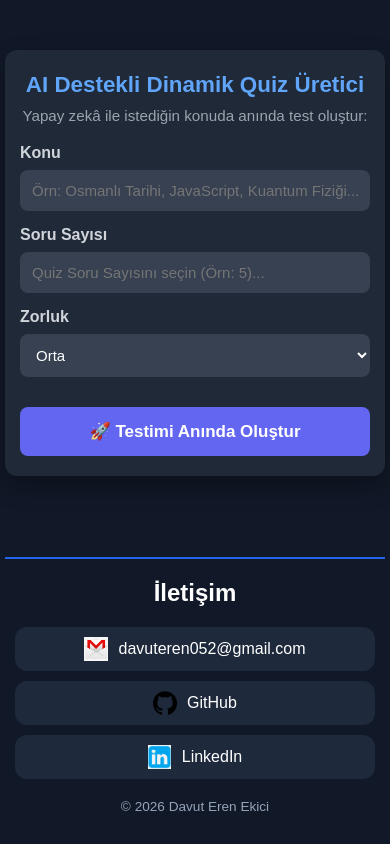
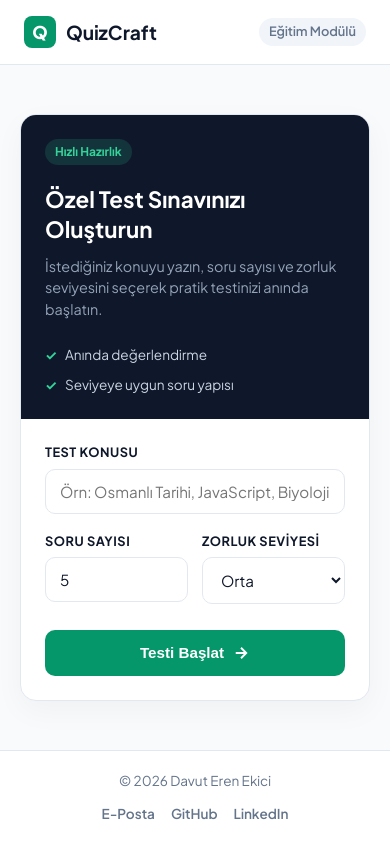
Before and after one commit to Davut-Eren-Ekici/AI-Quiz, a website: page index.html in a window 390 px wide. Drawn offline with Linux system fonts and the light colour scheme.

Commit message:
Interface editing

```diff
--- a/index.html
+++ b/index.html
@@ -5,86 +5,118 @@
     <meta charset="UTF-8">
     <meta name="viewport" content="width=device-width, initial-scale=1.0">
 
-    <!-- SEO Meta Başlıkları ve Açıklamaları -->
-    <title>AI Quiz Generator - Yapay Zekâ ile Anında Test Oluştur</title>
-    <meta name="description" content="Google Gemini AI altyapısıyla istediğin konuda, dilediğin zorlukta dinamik testler ve quizler oluştur. Kendini hemen test et!">
-    <meta name="keywords" content="ai quiz, yapay zeka test, quiz oluşturucu, gemini ai quiz, online test çöz">
-    <meta name="author" content="Davut Eren Ekici">
-    <meta name="theme-color" content="#111827">
+    <title>QuizCraft - Akıllı Test Hazırlama Platformu</title>
+    <meta name="description" content="Kendi dinamik sınavlarınızı ve quizlerinizi saniyeler içinde oluşturun.">
+    <meta name="theme-color" content="#f8fafc">
 
-    <!-- Open Graph (Sosyal Medya İletileri İçin) -->
-    <meta property="og:title" content="AI Quiz Generator - Yapay Zekâ İle Test Oluştur">
-    <meta property="og:description" content="Saniyeler içinde yapay zekâ desteğiyle kişiselleştirilmiş quizingi hazırla!">
-    <meta property="og:type" content="website">
+    <!-- Google Fonts: Plus Jakarta Sans -->
+    <link rel="preconnect" href="https://fonts.googleapis.com">
+    <link rel="preconnect" href="https://fonts.gstatic.com" crossorigin>
+    <link href="https://fonts.googleapis.com/css2?family=Plus+Jakarta+Sans:wght@400;500;600;700;800&display=swap" rel="stylesheet">
 
     <link rel="stylesheet" href="style.css">
 </head>
 
 <body>
 
-    <!-- Quiz Configuration Setup Form -->
-    <div class="quiz-container" id="quiz-setup">
+    <header class="app-header">
+        <div class="header-container">
+            <div class="logo-container">
+                <span class="logo-mark">Q</span>
+                <span class="logo-text">QuizCraft</span>
+            </div>
+            <div class="header-tag">Eğitim Modülü</div>
+        </div>
+    </header>
 
-        <h1 id="title">AI Destekli Dinamik Quiz Üretici</h1>
-        <p id="Explanation">Yapay zekâ ile istediğin konuda anında test oluştur:</p>
+    <main class="main-content">
+        <!-- Main Form & Dashboard Card -->
+        <div class="split-card" id="quiz-setup">
+            <!-- Left Info Panel -->
+            <div class="card-sidebar">
+                <span class="sidebar-badge">Hızlı Hazırlık</span>
+                <h2>Özel Test Sınavınızı Oluşturun</h2>
+                <p>İstediğiniz konuyu yazın, soru sayısı ve zorluk seviyesini seçerek pratik testinizi anında başlatın.</p>
+                <div class="feature-list">
+                    <div class="feature-item">
+                        <span class="check-icon">✓</span>
+                        <span>Anında değerlendirme</span>
+                    </div>
+                    <div class="feature-item">
+                        <span class="check-icon">✓</span>
+                        <span>Seviyeye uygun soru yapısı</span>
+                    </div>
+                </div>
+            </div>
 
+            <!-- Right Form Panel -->
+            <div class="card-form-area">
                 <div class="form-group">
-            <label for="topic">Konu</label>
-            <input type="text" name="topic" id="topic" placeholder="Örn: Osmanlı Tarihi, JavaScript, Kuantum Fiziği...">
+                    <label for="topic">Test Konusu</label>
+                    <input type="text" name="topic" id="topic" placeholder="Örn: Osmanlı Tarihi, JavaScript, Biyoloji...">
+                </div>
+
+                <div class="form-row">
+                    <div class="form-group">
+                        <label for="questionCount">Soru Sayısı</label>
+                        <input type="number" name="questionCount" id="questionCount" min="1" max="20" value="5">
                     </div>
 
                     <div class="form-group">
-            <label for="questionCount">Soru Sayısı</label>
-            <input type="number" name="questionCount" id="questionCount" min="1" max="20" placeholder="Quiz Soru Sayısını seçin (Örn: 5)...">
-        </div>
-
-        <div class="form-group">
-            <label for="difficulty">Zorluk</label>
+                        <label for="difficulty">Zorluk Seviyesi</label>
                         <select name="difficulty" id="difficulty">
                             <option value="easy">Kolay</option>
                             <option value="medium" selected>Orta</option>
                             <option value="hard">Zor</option>
                         </select>
                     </div>
+                </div>
 
-
-        <button id="startQuiz" type="button">🚀 Testimi Anında Oluştur</button>
+                <button id="startQuiz" class="btn btn-emerald" type="button">
+                    <span>Testi Başlat</span>
+                    <svg width="18" height="18" viewBox="0 0 24 24" fill="none" stroke="currentColor" stroke-width="2.5"><path d="M5 12h14M12 5l7 7-7 7"/></svg>
+                </button>
+            </div>
         </div>
 
         <!-- Active Question Container -->
-    <div class="quiz-container hidden" id="question-container">
+        <div class="quiz-card hidden" id="question-container">
+            <div class="quiz-progress-bar-container">
+                <div class="quiz-progress-bar" id="progress-bar"></div>
+            </div>
+
+            <div class="question-meta">
+                <span class="question-badge" id="question-tracker">Soru 1 / 5</span>
+            </div>
+
             <h2 id="question-text">Soru metni yükleniyor...</h2>
 
-        <div id="options-container"></div>
-
-        <button id="next-btn" class="hidden">Sonraki Soru</button>
+            <div id="options-container" class="options-grid"></div>
         </div>
 
         <!-- Final Score Display Container -->
-    <div class="quiz-container hidden" id="result-container">
-        <h2>Quiz Tamamlandı! 🎉</h2>
-        <p id="score-text">5 sorudan 4 tanesini doğru bildiniz.</p>
-        <p id="score-percentage">%80 Başarı Oranı</p>
-        <button id="restartQuiz" type="button">🔄 Yeni Quiz Oluştur</button>
+        <div class="quiz-card hidden" id="result-container">
+            <div class="result-badge-icon">🎯</div>
+            <h2>Test Tamamlandı!</h2>
+            <p id="score-text">5 sorudan 4 tanesini doğru yanıtladınız.</p>
+            <div class="score-pill">
+                <span id="score-percentage">%80</span> Başarı Oranı
             </div>
+            <button id="restartQuiz" class="btn btn-emerald" type="button">
+                <span>Yeni Test Oluştur</span>
+            </button>
+        </div>
+    </main>
 
     <footer id="contact">
-        <h2 class="hakkimda">İletişim</h2>
+        <div class="footer-container">
+            <p class="copyright">© 2026 Davut Eren Ekici</p>
             <div class="footer-links">
-            <a href="mailto:davuteren052@gmail.com">
-                <img src="images/gmail.png" class="icon" alt="Gmail İletişim" width="28" height="28" loading="lazy">
-                <span>davuteren052@gmail.com</span>
-            </a>
-            <a href="https://github.com/Davut-Eren-Ekici" target="_blank" rel="noopener">
-                <img src="images/github.png" class="icon" alt="GitHub Profil" width="28" height="28" loading="lazy">
-                <span>GitHub</span>
-            </a>
-            <a href="https://www.linkedin.com/in/eren-ekici-6808203b1/" target="_blank" rel="noopener">
-                <img src="images/linkedin.png" class="icon" alt="LinkedIn Profil" width="28" height="28" loading="lazy">
-                <span>LinkedIn</span>
-            </a>
+                <a href="mailto:davuteren052@gmail.com">E-Posta</a>
+                <a href="https://github.com/Davut-Eren-Ekici" target="_blank" rel="noopener">GitHub</a>
+                <a href="https://www.linkedin.com/in/eren-ekici-6808203b1/" target="_blank" rel="noopener">LinkedIn</a>
             </div>
-        <p class="copyright">© 2026 Davut Eren Ekici</p>
+        </div>
     </footer>
 
     <script src="script.js"></script>
--- a/style.css
+++ b/style.css
@@ -1,3 +1,21 @@
+:root {
+    --bg-main: #f8fafc;
+    --card-bg: #ffffff;
+    --border-color: #e2e8f0;
+    --text-primary: #0f172a;
+    --text-muted: #64748b;
+    --emerald-primary: #059669;
+    --emerald-hover: #047857;
+    --emerald-light: #ecfdf5;
+    --navy-dark: #0f172a;
+    --correct: #10b981;
+    --correct-bg: #ecfdf5;
+    --incorrect: #ef4444;
+    --incorrect-bg: #fef2f2;
+    --radius-lg: 16px;
+    --radius-md: 10px;
+}
+
 * {
     box-sizing: border-box;
     margin: 0;
@@ -8,244 +26,387 @@ body {
     min-height: 100vh;
     display: flex;
     flex-direction: column;
-    background-color: #111827;
-    color: white;
-    font-family: Arial, sans-serif;
-    padding: 20px 10px;
+    background-color: var(--bg-main);
+    color: var(--text-primary);
+    font-family: 'Plus Jakarta Sans', -apple-system, sans-serif;
+    line-height: 1.5;
 }
 
-/* Esnek ve Mobil Uyumlu Container */
-.quiz-container {
-    width: 100%;
-    max-width: 600px;
-    padding: 30px;
-    background-color: #1f2937;
-    border-radius: 20px;
-    margin: auto;
-    box-shadow: 0 10px 25px rgba(0, 0, 0, 0.3);
+/* Header */
+.app-header {
+    background: #ffffff;
+    border-bottom: 1px solid var(--border-color);
+    padding: 16px 24px;
 }
 
+.header-container {
+    max-width: 1000px;
+    margin: 0 auto;
+    display: flex;
+    justify-content: space-between;
+    align-items: center;
+}
+
+.logo-container {
+    display: flex;
+    align-items: center;
+    gap: 10px;
+}
+
+.logo-mark {
+    background: var(--emerald-primary);
+    color: white;
+    font-weight: 800;
+    width: 32px;
+    height: 32px;
+    border-radius: 8px;
+    display: flex;
+    align-items: center;
+    justify-content: center;
+    font-size: 1.1rem;
+}
+
+.logo-text {
+    font-weight: 700;
+    font-size: 1.2rem;
+    color: var(--navy-dark);
+}
+
+.header-tag {
+    font-size: 0.8rem;
+    font-weight: 600;
+    color: var(--text-muted);
+    background: #f1f5f9;
+    padding: 4px 10px;
+    border-radius: 20px;
+}
+
+/* Main Area */
+.main-content {
+    flex: 1;
+    display: flex;
+    align-items: center;
+    justify-content: center;
+    padding: 40px 20px;
+}
+
+/* Split Card Design */
+.split-card {
+    display: flex;
+    width: 100%;
+    max-width: 820px;
+    background: var(--card-bg);
+    border: 1px solid var(--border-color);
+    border-radius: var(--radius-lg);
+    box-shadow: 0 10px 30px rgba(0, 0, 0, 0.04);
+    overflow: hidden;
+}
+
+.card-sidebar {
+    width: 40%;
+    background: var(--navy-dark);
+    color: white;
+    padding: 36px 28px;
+    display: flex;
+    flex-direction: column;
+}
+
+.sidebar-badge {
+    align-self: flex-start;
+    font-size: 0.75rem;
+    font-weight: 700;
+    color: #34d399;
+    background: rgba(52, 211, 153, 0.15);
+    padding: 4px 10px;
+    border-radius: 20px;
+    margin-bottom: 20px;
+}
+
+.card-sidebar h2 {
+    font-size: 1.4rem;
+    font-weight: 700;
+    line-height: 1.3;
+    margin-bottom: 12px;
+}
+
+.card-sidebar p {
+    font-size: 0.9rem;
+    color: #94a3b8;
+    margin-bottom: 24px;
+}
+
+.feature-list {
+    margin-top: auto;
+    display: flex;
+    flex-direction: column;
+    gap: 10px;
+}
+
+.feature-item {
+    display: flex;
+    align-items: center;
+    gap: 8px;
+    font-size: 0.85rem;
+    color: #cbd5e1;
+}
+
+.check-icon {
+    color: #34d399;
+    font-weight: bold;
+}
+
+.card-form-area {
+    width: 60%;
+    padding: 36px 32px;
+    display: flex;
+    flex-direction: column;
+    justify-content: center;
+}
+
+/* Form Styling */
 .form-group {
     display: flex;
     flex-direction: column;
-    gap: 8px;
-    margin-bottom: 15px;
+    gap: 6px;
+    margin-bottom: 18px;
 }
 
-.form-group input,
-.form-group select {
-    width: 100%;
-    padding: 12px;
-    border: none;
-    border-radius: 8px;
-    background-color: #374151;
-    color: white;
-    font-size: 15px;
-    outline: none;
-}
-
-/* Güçlü CTA Buton Stili */
-#startQuiz, #restartQuiz {
-    width: 100%;
-    padding: 14px;
-    margin-top: 15px;
-    border: none;
-    border-radius: 8px;
-    background-color: #6366f1;
-    color: white;
-    font-size: 17px;
-    font-weight: bold;
-    cursor: pointer;
-    transition: all .35s ease;
-    position: relative;
-    overflow: hidden;
-}
-
-#startQuiz:hover, #restartQuiz:hover {
-    transform: translateY(-2px) scale(1.02);
-    background-color: #4f46e5;
-    box-shadow:
-        0 0 20px rgba(96, 165, 250, .5),
-        0 0 40px rgba(96, 165, 250, .3);
-}
-
-#title {
-    text-align: center;
-    color: #60a5fa;
-    font-size: 1.8rem;
-    line-height: 1.3;
-}
-
-#Explanation {
-    margin-top: 8px;
-    margin-bottom: 20px;
-    text-align: center;
-    color: #9ca3af;
-    font-size: 0.95rem;
+.form-row {
+    display: grid;
+    grid-template-columns: 1fr 1fr;
+    gap: 14px;
 }
 
 label {
-    font-size: 16px;
-    color: #d1d5db;
-    font-weight: 600;
+    font-size: 0.8rem;
+    font-weight: 700;
+    color: var(--text-primary);
+    text-transform: uppercase;
+    letter-spacing: 0.5px;
 }
 
-#difficulty {
-    font-size: 15px;
+input, select {
+    width: 100%;
+    padding: 12px 14px;
+    border: 1.5px solid var(--border-color);
+    border-radius: var(--radius-md);
+    background: #ffffff;
+    color: var(--text-primary);
+    font-size: 0.95rem;
+    font-family: inherit;
+    outline: none;
+    transition: all 0.2s ease;
 }
 
-option {
-    background-color: #1f2937;
+input:focus, select:focus {
+    border-color: var(--emerald-primary);
+    box-shadow: 0 0 0 3px rgba(5, 150, 105, 0.12);
 }
 
+/* Buttons */
+.btn {
+    width: 100%;
+    padding: 14px;
+    border: none;
+    border-radius: var(--radius-md);
+    font-size: 0.95rem;
+    font-weight: 700;
+    cursor: pointer;
+    display: flex;
+    align-items: center;
+    justify-content: center;
+    gap: 8px;
+    transition: all 0.2s ease;
+    margin-top: 8px;
+}
+
+.btn-emerald {
+    background-color: var(--emerald-primary);
+    color: white;
+}
+
+.btn-emerald:hover {
+    background-color: var(--emerald-hover);
+    transform: translateY(-1px);
+}
+
+/* Quiz Question Card */
+.quiz-card {
+    width: 100%;
+    max-width: 600px;
+    background: white;
+    border: 1px solid var(--border-color);
+    border-radius: var(--radius-lg);
+    padding: 32px;
+    box-shadow: 0 10px 30px rgba(0, 0, 0, 0.04);
+}
+
+.quiz-progress-bar-container {
+    width: 100%;
+    height: 6px;
+    background-color: #f1f5f9;
+    border-radius: 3px;
+    overflow: hidden;
+    margin-bottom: 20px;
+}
+
+.quiz-progress-bar {
+    height: 100%;
+    width: 0%;
+    background-color: var(--emerald-primary);
+    transition: width 0.3s ease;
+}
+
+.question-badge {
+    font-size: 0.8rem;
+    font-weight: 700;
+    color: var(--emerald-primary);
+    background: var(--emerald-light);
+    padding: 4px 10px;
+    border-radius: 20px;
+}
+
+#question-text {
+    font-size: 1.2rem;
+    font-weight: 700;
+    margin: 16px 0 24px 0;
+    color: var(--navy-dark);
+}
+
+.options-grid {
+    display: flex;
+    flex-direction: column;
+    gap: 10px;
+}
+
+.option-btn {
+    width: 100%;
+    padding: 14px 16px;
+    background: #ffffff;
+    color: var(--text-primary);
+    border: 1.5px solid var(--border-color);
+    border-radius: var(--radius-md);
+    font-size: 0.95rem;
+    font-family: inherit;
+    text-align: left;
+    cursor: pointer;
+    transition: all 0.2s ease;
+}
+
+.option-btn:hover {
+    border-color: var(--emerald-primary);
+    background-color: var(--emerald-light);
+}
+
+.option-btn.correct {
+    background-color: var(--correct-bg) !important;
+    border-color: var(--correct) !important;
+    color: #065f46 !important;
+    font-weight: 700;
+}
+
+.option-btn.incorrect {
+    background-color: var(--incorrect-bg) !important;
+    border-color: var(--incorrect) !important;
+    color: #991b1b !important;
+}
+
+.options-disabled {
+    pointer-events: none;
+}
+
+/* Result Card */
+#result-container {
+    text-align: center;
+}
+
+.result-badge-icon {
+    font-size: 2.5rem;
+    margin-bottom: 12px;
+}
+
+#result-container h2 {
+    font-size: 1.5rem;
+    font-weight: 700;
+    margin-bottom: 8px;
+}
+
+#score-text {
+    color: var(--text-muted);
+    margin-bottom: 20px;
+}
+
+.score-pill {
+    display: inline-block;
+    background: #f1f5f9;
+    padding: 8px 20px;
+    border-radius: 20px;
+    font-size: 0.95rem;
+    color: var(--text-muted);
+    margin-bottom: 24px;
+}
+
+#score-percentage {
+    color: var(--emerald-primary);
+    font-weight: 800;
+}
+
+/* Footer */
 footer {
-    width: 100%;
-    margin-top: auto;
-    padding: 20px 10px;
-    background: #111827;
-    border-top: 2px solid #2563eb;
-    text-align: center;
+    background: white;
+    border-top: 1px solid var(--border-color);
+    padding: 20px;
+}
+
+.footer-container {
+    max-width: 1000px;
+    margin: 0 auto;
+    display: flex;
+    justify-content: space-between;
+    align-items: center;
+}
+
+.copyright {
+    color: var(--text-muted);
+    font-size: 0.85rem;
 }
 
 .footer-links {
     display: flex;
-    justify-content: center;
-    align-items: center;
-    gap: 20px;
-    flex-wrap: wrap;
-    margin: 20px 0;
+    gap: 16px;
 }
 
 .footer-links a {
-    display: flex;
-    align-items: center;
-    gap: 10px;
-    padding: 10px 16px;
-    background: #1e293b;
-    border-radius: 12px;
-    color: white;
+    color: var(--text-muted);
     text-decoration: none;
-    transition: .3s;
+    font-size: 0.85rem;
+    font-weight: 600;
 }
 
 .footer-links a:hover {
-    background: #2563eb;
-    transform: translateY(-3px);
-}
-
-.icon {
-    width: 24px;
-    height: 24px;
-    object-fit: contain;
-}
-
-.copyright {
-    color: #94a3b8;
-    font-size: 0.85rem;
+    color: var(--emerald-primary);
 }
 
 .hidden {
     display: none !important;
 }
 
-#question-text {
-    font-size: 1.25rem;
-    margin-bottom: 20px;
-    line-height: 1.5;
-    color: #ffffff;
-}
-
-#options-container {
-    display: flex;
-    flex-direction: column;
-    gap: 12px;
-    margin-bottom: 20px;
-}
-
-.option-btn {
-    width: 100%;
-    padding: 14px 18px;
-    background-color: #2a3547;
-    color: #ffffff;
-    border: 1px solid #3b485d;
-    border-radius: 8px;
-    font-size: 1rem;
-    text-align: left;
-    cursor: pointer;
-    transition: all 0.2s ease-in-out;
-}
-
-.option-btn:hover {
-    background-color: #3b485d;
-    border-color: #4f607a;
-}
-
-.option-btn.correct {
-    background-color: #2e7d32 !important;
-    border-color: #4caf50 !important;
-}
-
-.option-btn.incorrect {
-    background-color: #c62828 !important;
-    border-color: #ef5350 !important;
-}
-
-.options-disabled {
-    pointer-events: none;
-}
-
-#result-container h2 {
-    color: #ffffff;
-    margin-bottom: 15px;
-    text-align: center;
-}
-
-#score-text {
-    font-size: 1.2rem;
-    color: #e0e0e0;
-    margin-bottom: 10px;
-    text-align: center;
-}
-
-#score-percentage {
-    font-size: 1.5rem;
-    font-weight: bold;
-    color: #4caf50;
-    margin-bottom: 25px;
-    text-align: center;
-}
-
-/* MOBİL UYUMLULUK (RESPONSIVE) MEDYA SORGULARI */
-@media (max-width: 640px) {
-    body {
-        padding: 10px 5px;
-    }
-
-    .quiz-container {
-        padding: 20px 15px;
-        border-radius: 12px;
-    }
-
-    #title {
-        font-size: 1.4rem;
-    }
-
-    #question-text {
-        font-size: 1.1rem;
-    }
-
-    .option-btn {
-        padding: 12px 14px;
-        font-size: 0.95rem;
-    }
-
-    .footer-links {
-        gap: 10px;
+/* Responsive */
+@media (max-width: 768px) {
+    .split-card {
         flex-direction: column;
     }
-
-    .footer-links a {
+    .card-sidebar, .card-form-area {
         width: 100%;
-        justify-content: center;
+    }
+    .card-sidebar {
+        padding: 24px;
+    }
+    .card-form-area {
+        padding: 24px;
+    }
+    .footer-container {
+        flex-direction: column;
+        gap: 12px;
     }
 }
```
Also changed, not shown: script.js (+16 -10 lines). Lines whose indentation alone changed are shown as unchanged.
